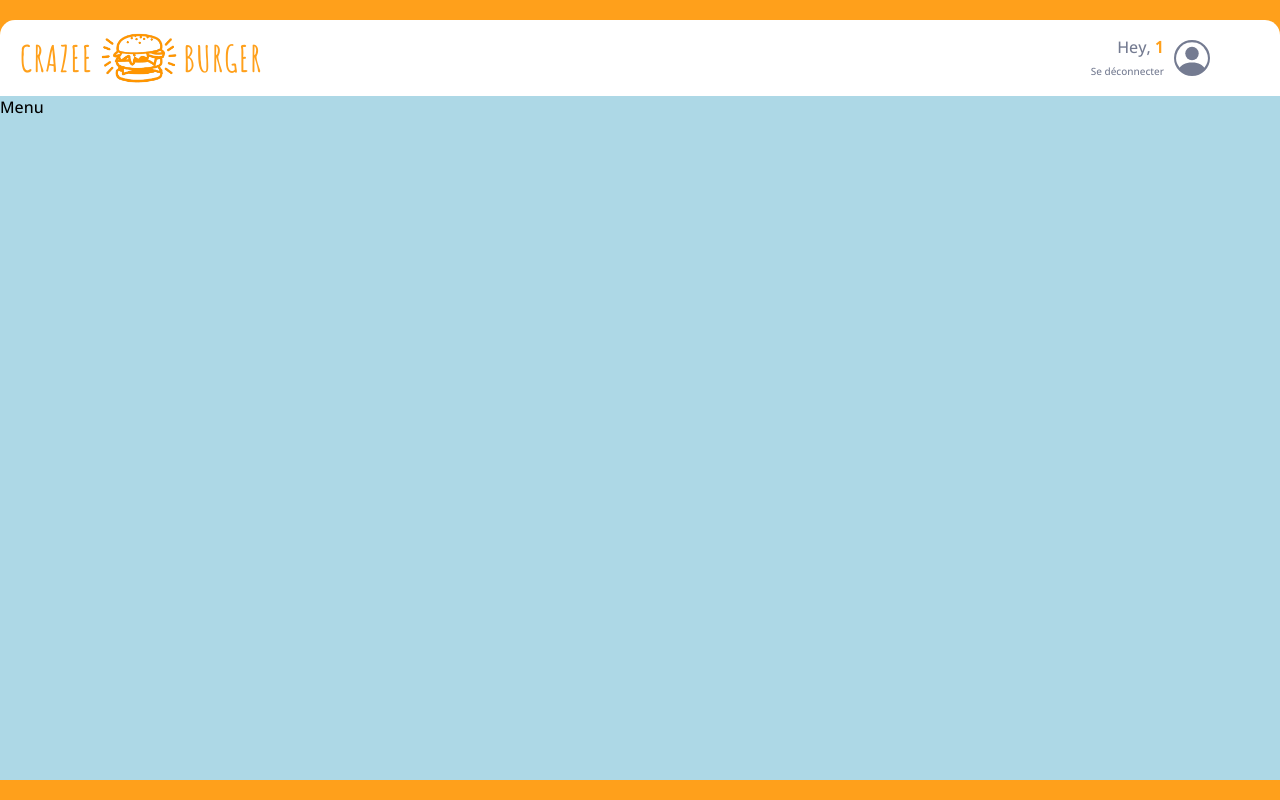
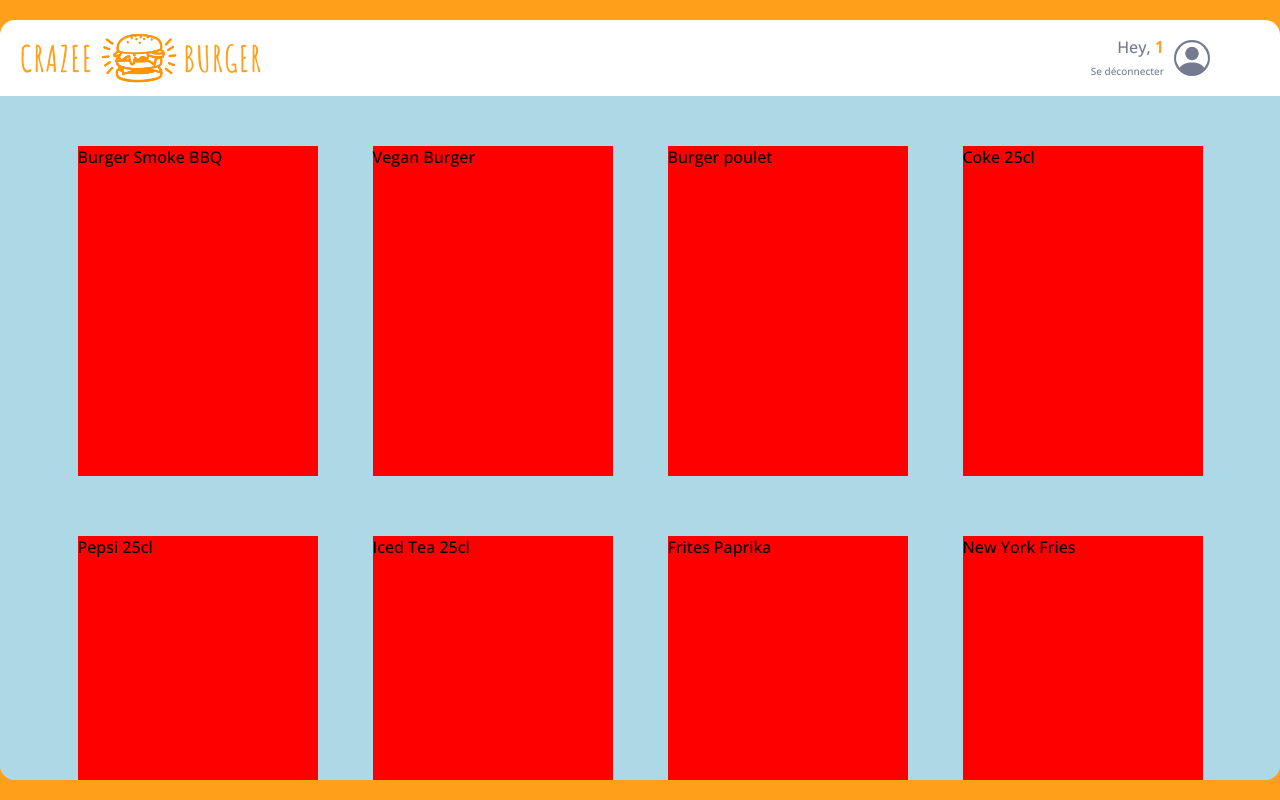
Before and after one commit to Nyzuro/crazee-burger, a React (Vite) app: page /order/1 in a window 1280 px wide. Built offline with nearby package versions, Linux system fonts and the light colour scheme.

Commit message:
🚧 F05: ORDER > MENU > Add grid layout

```diff
--- a/src/components/pages/order/Main/Main.jsx
+++ b/src/components/pages/order/Main/Main.jsx
@@ -18,6 +18,7 @@
   border-bottom-left-radius: ${theme.borderRadius.extraRound};
   border-bottom-right-radius: ${theme.borderRadius.extraRound};
   box-shadow: 0px 8px 20px 8px rgba(0, 0, 0, 0.2) inset;
+  overflow-y: scroll;
 
   display: grid;
   grid-template-columns: 1fr;
--- a/src/components/pages/order/Main/Menu.jsx
+++ b/src/components/pages/order/Main/Menu.jsx
@@ -1,9 +1,30 @@
+import { useState } from "react";
 import styled from "styled-components";
+import { fakeMenu2 } from "../../../../fakeData/fakeMenu";
 
 export default function Menu() {
-  return <MenuStyled>Menu</MenuStyled>;
+  const [menu, setMenu] = useState(fakeMenu2);
+
+  return (
+    <MenuStyled>
+      {menu.map((product) => {
+        return <div className="product">{product.title}</div>;
+      })}
+    </MenuStyled>
+  );
 }
 
 const MenuStyled = styled.div`
   background-color: lightblue;
+  display: grid;
+  grid-template-columns: repeat(4, 1fr);
+  grid-row-gap: 60px;
+  padding: 50px 50px 150px;
+  justify-items: center;
+
+  .product {
+    background-color: red;
+    width: 240px;
+    height: 330px;
+  }
 `;
```
